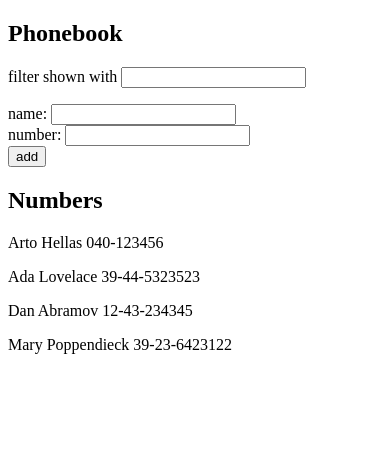
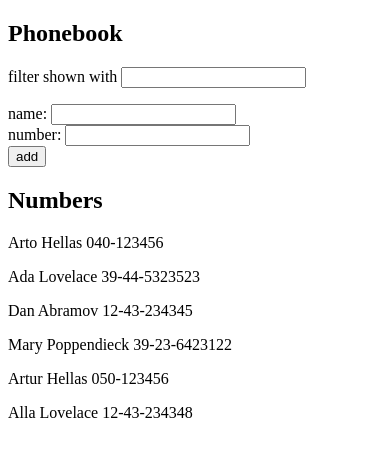
Before and after one commit to DmitryBochkov/submission-repository, a React (Create React App) app in the folder part2/phonebook/: page / in a window 390 px wide. Shown: the top 456 px of the page. Built offline with nearby package versions, Linux system fonts and the light colour scheme; data requests are answered from the project's data file.

Commit message:
done Ex. 2.15: Phonebook step7

```diff
--- a/part2/phonebook/db.json
+++ b/part2/phonebook/db.json
@@ -1,5 +1,5 @@
 {
-  "persons":[
+  "persons": [
     {
       "name": "Arto Hellas",
       "number": "040-123456",
@@ -19,6 +19,16 @@
       "name": "Mary Poppendieck",
       "number": "39-23-6423122",
       "id": 4
+    },
+    {
+      "name": "Artur Hellas ",
+      "number": "050-123456",
+      "id": 5
+    },
+    {
+      "name": "Alla Lovelace",
+      "number": "12-43-234348",
+      "id": 6
     }
   ]
 }
--- a/part2/phonebook/src/App.js
+++ b/part2/phonebook/src/App.js
@@ -43,10 +43,15 @@
       alert(`${newName} is already added to phonebook`)
     } else {
       const personObject = {name: newName, number: newNumber}
-      setPersons(persons.concat(personObject))
-      setFilteredPersons(persons.concat(personObject))
-      setNewName('')
-      setNewNumber('')
+
+      axios
+        .post('http://localhost:3001/persons', personObject)
+        .then(response => {
+          setPersons(persons.concat(response.data))
+          setFilteredPersons(persons.concat(response.data))
+          setNewName('')
+          setNewNumber('')
+        })
     }
 
   }
```
